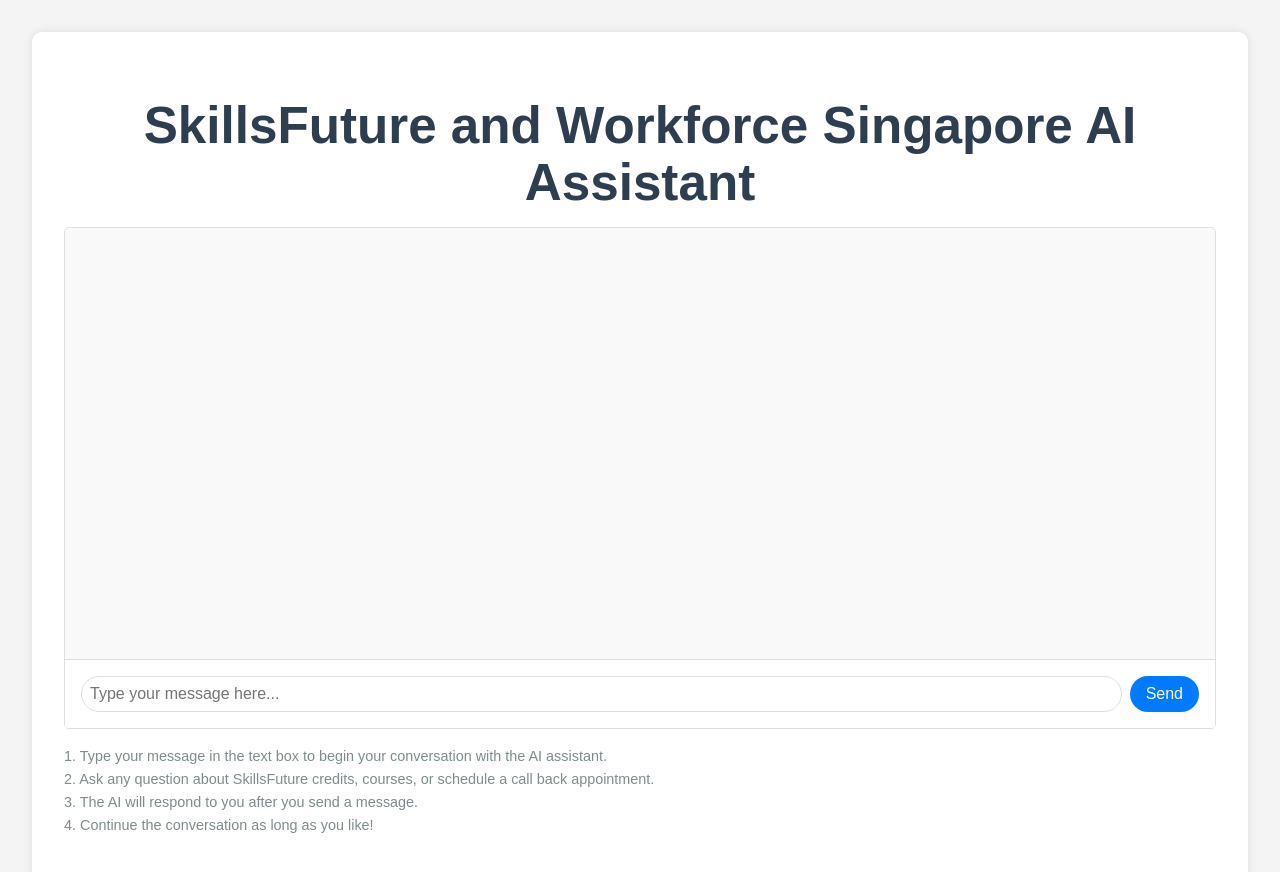
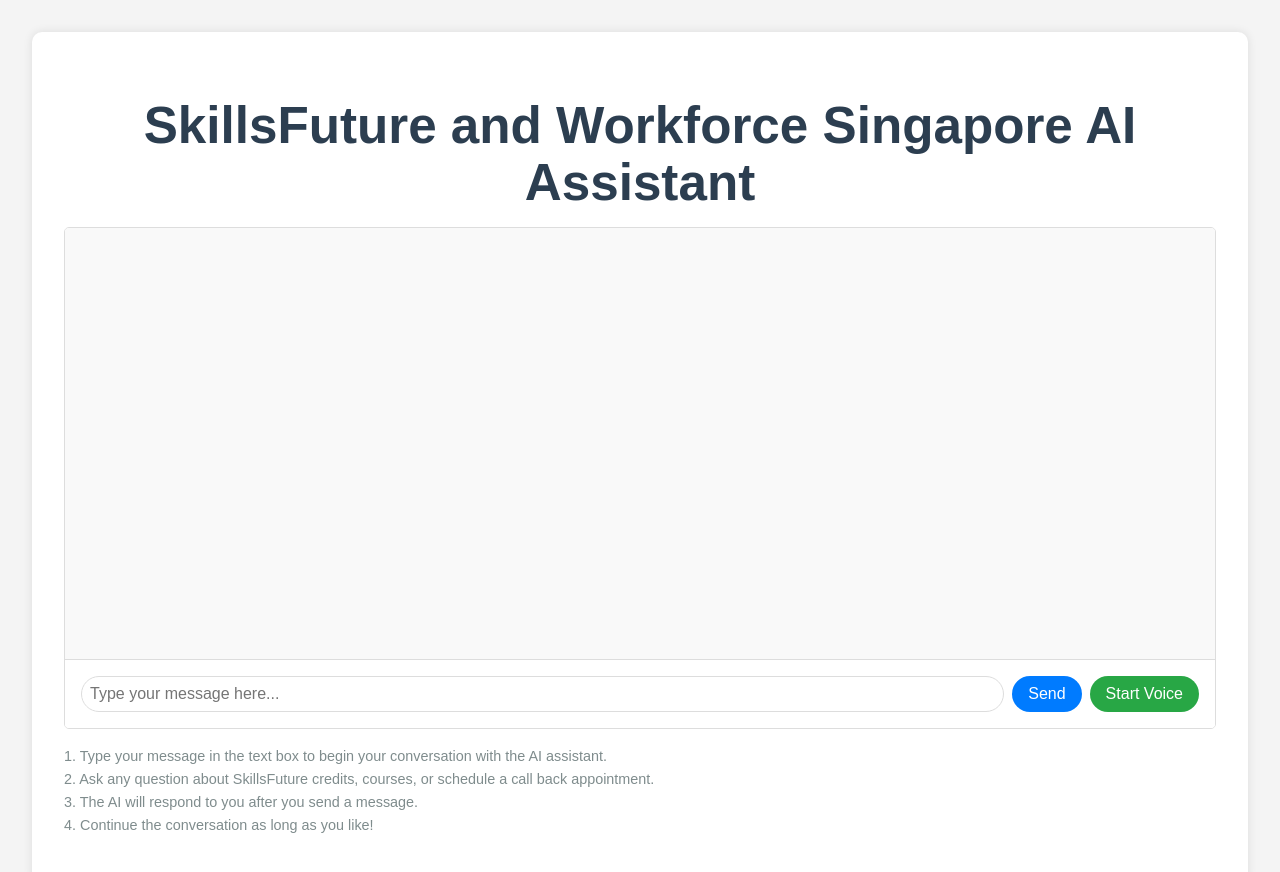
Before and after one commit to TopSGW/voice-ai, a React (Vite) app: page / in a window 1280 px wide. Shown: the top 872 px of the page. Built offline with nearby package versions, Linux system fonts and the light colour scheme.

Commit message:
add voice

```diff
--- a/src/App.css
+++ b/src/App.css
@@ -85,10 +85,9 @@
   font-size: 1rem;
 }
 
-.chat-submit-button {
+.chat-submit-button, .voice-button {
   padding: 0.5rem 1rem;
   margin-left: 0.5rem;
-  background-color: #007bff;
   color: white;
   border: none;
   border-radius: 20px;
@@ -96,8 +95,33 @@
   transition: background-color 0.3s;
 }
 
+.chat-submit-button {
+  background-color: #007bff;
+}
+
 .chat-submit-button:hover {
   background-color: #0056b3;
+}
+
+.voice-button {
+  background-color: #28a745;
+}
+
+.voice-button:hover {
+  background-color: #218838;
+}
+
+.voice-button.listening {
+  background-color: #dc3545;
+}
+
+.voice-button.listening:hover {
+  background-color: #c82333;
+}
+
+.voice-button:disabled {
+  background-color: #6c757d;
+  cursor: not-allowed;
 }
 
 .instructions {
@@ -119,4 +143,18 @@
   .chat-container {
     height: 400px;
   }
+
+  .chat-input-form {
+    flex-wrap: wrap;
+  }
+
+  .chat-input {
+    flex-basis: 100%;
+    margin-bottom: 0.5rem;
+  }
+
+  .chat-submit-button, .voice-button {
+    flex-basis: calc(50% - 0.25rem);
+    margin: 0;
+  }
 }
--- a/src/ChatComponent.jsx
+++ b/src/ChatComponent.jsx
@@ -1,9 +1,41 @@
-import React, { useState } from 'react';
+import React, { useState, useEffect, useRef } from 'react';
 import axios from 'axios';
 
 const ChatComponent = () => {
   const [userInput, setUserInput] = useState('');
   const [conversationHistory, setConversationHistory] = useState([]);
+  const [isListening, setIsListening] = useState(false);
+  const [isSpeaking, setIsSpeaking] = useState(false);
+  const recognitionRef = useRef(null);
+
+  useEffect(() => {
+    if ('SpeechRecognition' in window || 'webkitSpeechRecognition' in window) {
+      const SpeechRecognition = window.SpeechRecognition || window.webkitSpeechRecognition;
+      recognitionRef.current = new SpeechRecognition();
+      recognitionRef.current.continuous = true;
+      recognitionRef.current.interimResults = true;
+
+      recognitionRef.current.onresult = (event) => {
+        const transcript = Array.from(event.results)
+          .map(result => result[0].transcript)
+          .join('');
+        setUserInput(transcript);
+      };
+
+      recognitionRef.current.onerror = (event) => {
+        console.error('Speech recognition error', event.error);
+        setIsListening(false);
+      };
+    } else {
+      console.log('Speech recognition not supported');
+    }
+
+    return () => {
+      if (recognitionRef.current) {
+        recognitionRef.current.stop();
+      }
+    };
+  }, []);
 
   const handleInputChange = (e) => {
     setUserInput(e.target.value);
@@ -13,12 +45,16 @@
     e.preventDefault();
     if (!userInput.trim()) return;
 
+    await sendMessage(userInput);
+  };
+
+  const sendMessage = async (message) => {
     try {
-      const newUserMessage = { role: 'user', content: userInput };
+      const newUserMessage = { role: 'user', content: message };
       setConversationHistory(prev => [...prev, newUserMessage]);
 
       const response = await axios.post('http://localhost:8000/chat', {
-        user_input: userInput,
+        user_input: message,
         conversation_history: conversationHistory,
       });
 
@@ -26,8 +62,30 @@
       const newAiMessage = { role: 'assistant', content: ai_response };
       setConversationHistory(prev => [...prev, newAiMessage]);
       setUserInput('');
+
+      speakMessage(ai_response);
     } catch (error) {
       console.error('Error sending message:', error);
+    }
+  };
+
+  const toggleListening = () => {
+    if (isListening) {
+      recognitionRef.current.stop();
+    } else {
+      recognitionRef.current.start();
+    }
+    setIsListening(!isListening);
+  };
+
+  const speakMessage = (message) => {
+    if ('speechSynthesis' in window) {
+      setIsSpeaking(true);
+      const utterance = new SpeechSynthesisUtterance(message);
+      utterance.onend = () => setIsSpeaking(false);
+      speechSynthesis.speak(utterance);
+    } else {
+      console.log('Speech synthesis not supported');
     }
   };
 
@@ -49,6 +107,14 @@
           className="chat-input"
         />
         <button type="submit" className="chat-submit-button">Send</button>
+        <button
+          type="button"
+          onClick={toggleListening}
+          className={`voice-button ${isListening ? 'listening' : ''}`}
+          disabled={isSpeaking}
+        >
+          {isListening ? 'Stop' : 'Start'} Voice
+        </button>
       </form>
     </div>
   );
```
